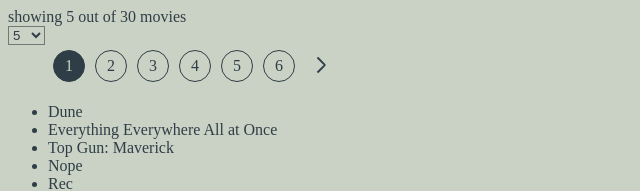
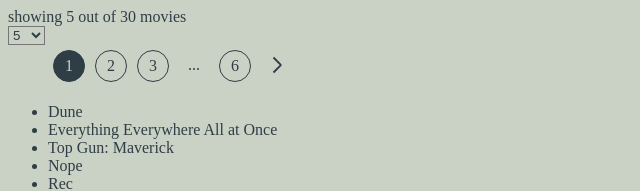
Before and after one commit to azohc/movie-browser, a Vue app: page / in a window 1280 px wide. Shown: the top 191 px of the page, without its empty margins (0-640 px from the left). Built offline with nearby package versions, Linux system fonts and the light colour scheme.

Commit message:
Paginator ready

```diff
--- a/src/App.vue
+++ b/src/App.vue
@@ -29,10 +29,9 @@ import movies from "./assets/movies.json";
 const PAGE_SIZES = [5, 10, 20];
 const pageSize = ref(PAGE_SIZES[0]);
 const currentPage = ref(0);
-const currentPageUI = computed(() => currentPage.value + 1);
 const lastPage = computed(() => Math.ceil(movies.length / pageSize.value));
 const handlePageSizeChange = () => {
-  if (currentPageUI.value > lastPage.value) {
+  if (currentPage.value + 1 > lastPage.value) {
     currentPage.value = lastPage.value - 1;
   }
 };
--- a/src/components/Paginator.vue
+++ b/src/components/Paginator.vue
@@ -13,17 +13,21 @@ const emitPageSelected = defineEmits([EVENT__PAGE_SELECTED]);
 
 const pages = [...Array(lastPage).keys()].map((p) => p + 1);
 
-const previousPages = ref(pages.filter((p) => p < currentPage + 1));
-const nextPages = ref(pages.filter((p) => p > currentPage + 1));
-
-console.log("INIT:", previousPages.value, currentPage, nextPages.value);
+const previousPages = ref(
+  pages.filter((p) => p < currentPage + 1).slice(-maxNextPrevSteps)
+);
+const nextPages = ref(
+  pages.filter((p) => p > currentPage + 1).slice(0, maxNextPrevSteps)
+);
 
 const selectPage = (page) => {
-  console.log("nextPage is ", page);
-  previousPages.value = pages.filter((p) => p < page + 1);
-  nextPages.value = pages.filter((p) => p > page + 1);
+  previousPages.value = pages
+    .filter((p) => p < page + 1)
+    .slice(-maxNextPrevSteps);
+  nextPages.value = pages
+    .filter((p) => p > page + 1)
+    .slice(0, maxNextPrevSteps);
   emitPageSelected(EVENT__PAGE_SELECTED, page);
-  console.log(previousPages.value, currentPage, nextPages.value);
 };
 </script>
 
@@ -34,6 +38,17 @@ const selectPage = (page) => {
       :onClick="() => selectPage(currentPage - 1)"
       :isOn="currentPage > 0"
     />
+    <span
+      class="round-button default-cursor"
+      v-if="currentPage - maxNextPrevSteps > 0"
+      @click="() => selectPage(0)"
+      >1</span
+    >
+    <span
+      class="round-button default-cursor no-border"
+      v-if="currentPage - maxNextPrevSteps > 1"
+      >...</span
+    >
     <span
       class="round-button"
       v-for="prevPage in previousPages"
@@ -46,6 +61,17 @@ const selectPage = (page) => {
       v-for="nextPage of nextPages"
       @click="() => selectPage(nextPage - 1)"
       >{{ nextPage }}</span
+    >
+    <span
+      class="round-button default-cursor no-border"
+      v-if="currentPage + maxNextPrevSteps + 1 < lastPage - 1"
+      >...</span
+    >
+    <span
+      class="round-button default-cursor"
+      v-if="currentPage + maxNextPrevSteps + 1 < lastPage"
+      @click="() => selectPage(lastPage - 1)"
+      >{{ lastPage }}</span
     >
     <PrevNextButton
       :isPrev="false"
@@ -73,4 +99,12 @@ const selectPage = (page) => {
   background-color: v-bind(COLORS.dark);
   color: v-bind(COLORS.light);
 }
+
+.default-cursor {
+  cursor: default;
+}
+
+.no-border {
+  border: none;
+}
 </style>
```
